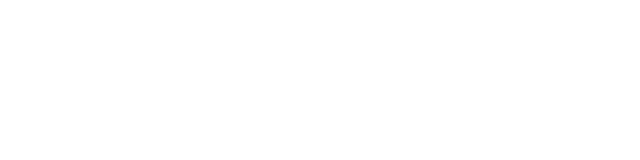
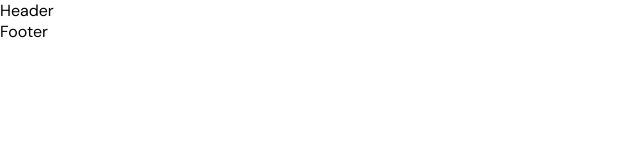
Before and after one commit to sharkomaks/project_NextJS, a Next.js app: page / in a window 1280 px wide. Shown: the top 160 px of the page, without its empty margins (0-640 px from the left). Built offline with nearby package versions, Linux system fonts and the light colour scheme.

Commit message:
Структура проекта

```diff
--- /dev/null
+++ b/app/(site)/components/Wrapper/Wrapper.props.ts
@@ -0,0 +1,5 @@
+import {ReactNode} from 'react';
+
+export interface WrapperProps {
+	children: ReactNode;
+}
--- /dev/null
+++ b/app/(site)/components/Wrapper/Wrapper.tsx
@@ -0,0 +1,14 @@
+import {WrapperProps} from './Wrapper.props';
+
+function Wrapper({children}: WrapperProps) {
+	return (
+		<>
+			<header>Header</header>
+			<main>{children}</main>
+			<footer>Footer</footer>
+		</>
+
+	);
+}
+
+export default Wrapper;
--- a/app/(site)/globals.css
+++ b/app/(site)/globals.css
@@ -32,10 +32,3 @@
 textarea::placeholder {
     font: inherit;
 }
-
-.visually-hidden {
-    position: absolute;
-    overflow: hidden;
-    width: 0;
-    height: 0;
-}
--- a/app/(site)/layout.tsx
+++ b/app/(site)/layout.tsx
@@ -2,6 +2,7 @@
 import React from 'react';
 import {DM_Sans} from 'next/font/google';
 import './globals.css';
+import Wrapper from './components/Wrapper/Wrapper';
 
 const inter = DM_Sans({subsets: ['latin']});
 
@@ -14,7 +15,9 @@
 	return (
 		<html lang="ru">
 			<body className={inter.className}>
-				{children}
+				<Wrapper>
+					{children}
+				</Wrapper>
 			</body>
 		</html>
 	);
```
Also changed, not shown: .eslintrc.json, app/(site)/components/Wrapper/Wrapper.module.css (added), app/(site)/page.tsx (line endings or trailing spaces), 1 other file (tests, documents, lock files or other folders).
